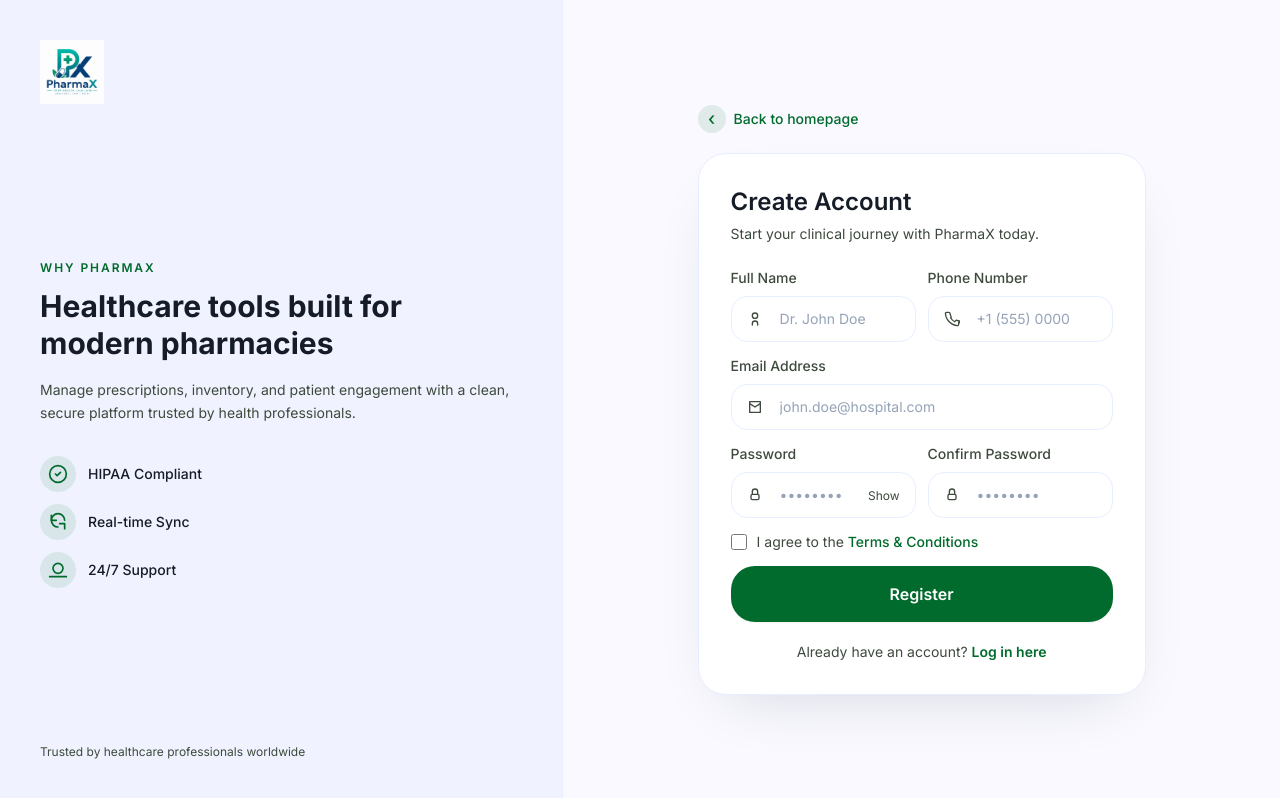
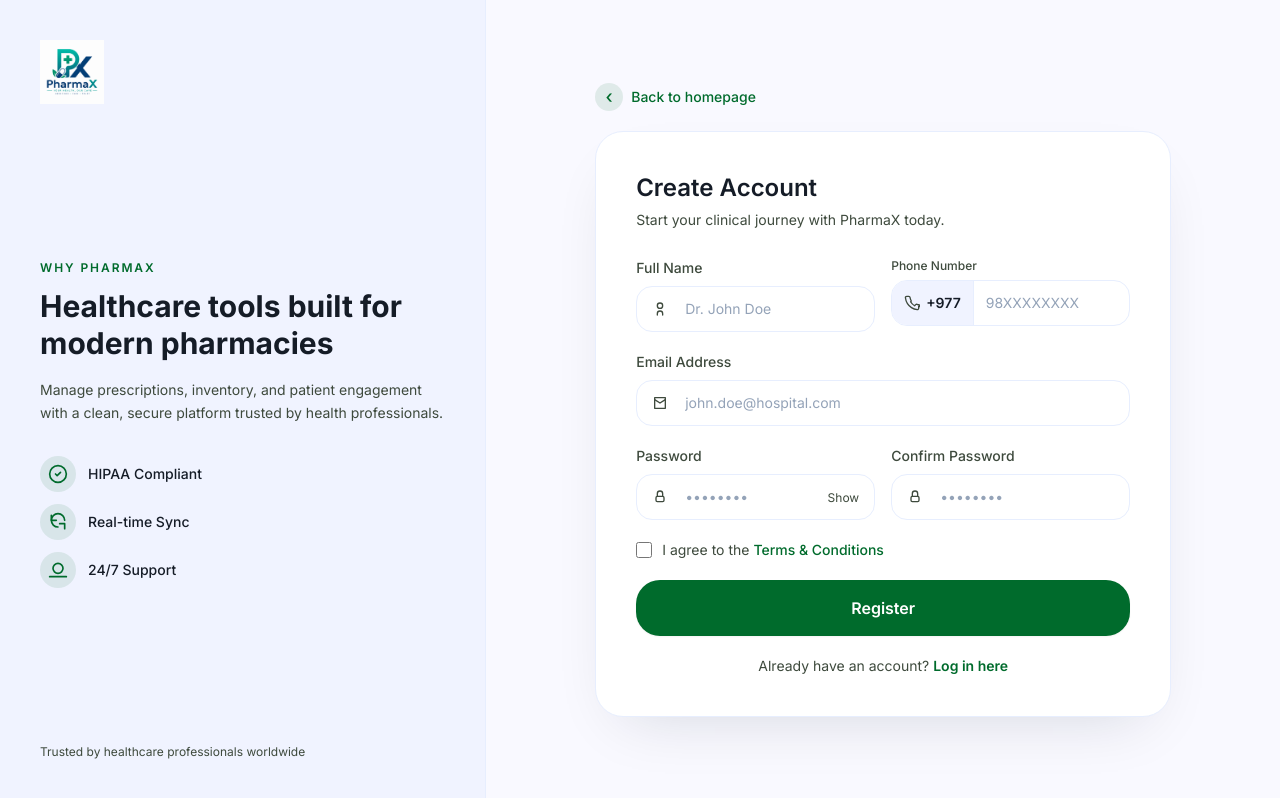
Before and after one commit to rauniyar-aman/PharmaX_Dev, a React (Vite) app in the folder frontend/: page /signup in a window 1280 px wide. Built offline with nearby package versions, Linux system fonts and the light colour scheme; no server answers.

Commit message:
Role Wise Dashboard access granted

```diff
--- a/frontend/src/pages/auth/SignIn.jsx
+++ b/frontend/src/pages/auth/SignIn.jsx
@@ -39,8 +39,8 @@ export default function SignIn() {
     }
     setLoading(true)
     try {
-      await login(form.email, form.password)
-      navigate('/dashboard')
+      const user = await login(form.email, form.password)
+      navigate(user.role === 'ADMIN' ? '/admin/dashboard' : '/dashboard')
     } catch (err) {
       setError(err.response?.data?.message || 'Invalid email or password.')
     } finally {
--- a/frontend/src/pages/auth/SignUp.jsx
+++ b/frontend/src/pages/auth/SignUp.jsx
@@ -115,7 +115,7 @@ export default function SignUp() {
       const email = await register({
         fullName: form.fullName,
         email: form.email,
-        phone: form.phone,
+        phone: form.phone ? `+977${form.phone.replace(/\D/g, '')}` : undefined,
         password: form.password,
       })
       navigate('/verify-otp', { state: { email } })
@@ -129,7 +129,7 @@ export default function SignUp() {
   return (
     <div className="h-screen flex overflow-hidden bg-background">
       {/* Left brand panel */}
-      <div className="hidden lg:flex lg:w-[44%] flex-col bg-surface-container-low border-r border-surface-container p-10">
+      <div className="hidden lg:flex lg:w-[38%] flex-col bg-surface-container-low border-r border-surface-container p-10">
         <Logo size="lg" />
 
         <div className="flex-1 flex flex-col justify-center">
@@ -158,7 +158,7 @@ export default function SignUp() {
 
       {/* Right form panel */}
       <div className="flex-1 flex items-center justify-center p-6 lg:p-10 overflow-y-auto">
-        <div className="w-full max-w-md">
+        <div className="w-full max-w-xl">
           <Link
             to="/"
             className="inline-flex items-center gap-2 text-sm font-medium text-primary hover:text-primary/80 mb-5"
@@ -173,12 +173,12 @@ export default function SignUp() {
             <Logo size="lg" />
           </div>
 
-          <div className="rounded-[28px] border border-surface-container bg-white p-8 shadow-[0_24px_60px_-28px_rgba(15,23,42,0.16)]">
+          <div className="rounded-[28px] border border-surface-container bg-white p-10 shadow-[0_24px_60px_-28px_rgba(15,23,42,0.16)]">
             <h1 className="text-2xl font-semibold text-on-surface">Create Account</h1>
             <p className="mt-1.5 text-sm text-on-surface-variant">Start your clinical journey with PharmaX today.</p>
 
-            <form className="mt-6 space-y-3.5" onSubmit={handleSubmit}>
-              <div className="grid grid-cols-2 gap-3">
+            <form className="mt-7 space-y-5" onSubmit={handleSubmit}>
+              <div className="grid grid-cols-2 gap-4">
                 <Input
                   label="Full Name"
                   name="fullName"
@@ -187,14 +187,23 @@ export default function SignUp() {
                   placeholder="Dr. John Doe"
                   icon={UserIcon}
                 />
-                <Input
-                  label="Phone Number"
-                  name="phone"
-                  value={form.phone}
-                  onChange={handleChange}
-                  placeholder="+1 (555) 0000"
-                  icon={PhoneIcon}
-                />
+                <div>
+                  <label className="block text-xs font-medium text-on-surface-variant mb-1.5">Phone Number</label>
+                  <div className="flex items-center rounded-2xl border border-surface-container bg-white overflow-hidden focus-within:border-primary focus-within:ring-2 focus-within:ring-primary/15 transition">
+                    <div className="flex items-center gap-1.5 px-3 py-3 border-r border-surface-container bg-surface-container-low text-on-surface-variant shrink-0">
+                      <span className="text-on-surface-variant">{PhoneIcon}</span>
+                      <span className="text-sm font-semibold text-on-surface">+977</span>
+                    </div>
+                    <input
+                      type="tel"
+                      name="phone"
+                      value={form.phone}
+                      onChange={handleChange}
+                      placeholder="98XXXXXXXX"
+                      className="flex-1 px-3 py-3 text-sm text-on-surface placeholder:text-slate-400 bg-transparent outline-none"
+                    />
+                  </div>
+                </div>
               </div>
 
               <Input
@@ -207,7 +216,7 @@ export default function SignUp() {
                 icon={MailIcon}
               />
 
-              <div className="grid grid-cols-2 gap-3">
+              <div className="grid grid-cols-2 gap-4">
                 <Input
                   label="Password"
                   name="password"
```
Also changed, not shown: 2 other files (tests, documents, lock files or other folders).
